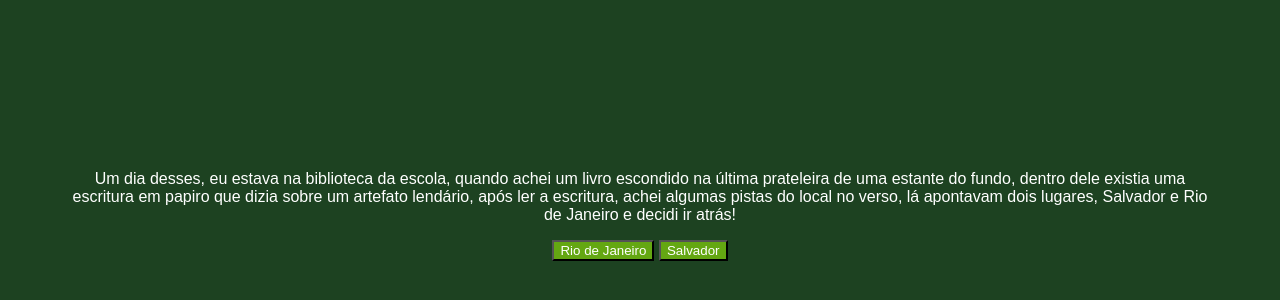
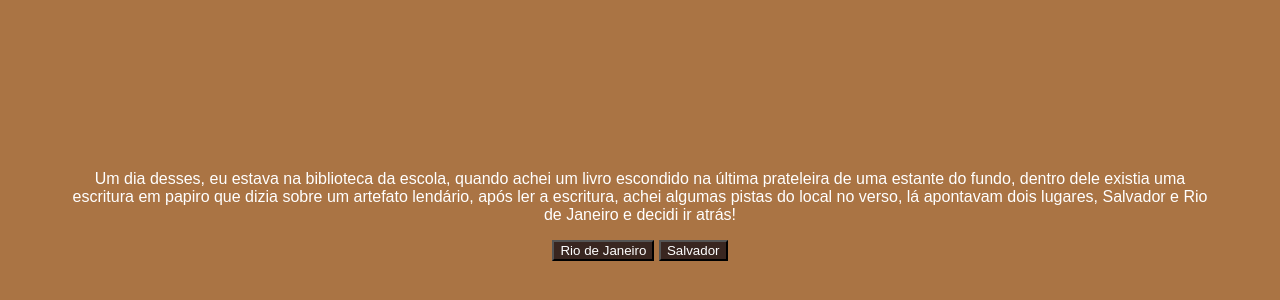
Before and after one commit to Thisa31/Aventura-Alura, a plain HTML site: page index.html in a window 1280 px wide. Shown: the part 152-452 px from the top of the page. Drawn offline with Linux system fonts and the light colour scheme; a web font is replaced by a local one.

Commit message:
Update style.css

```diff
--- a/style.css
+++ b/style.css
@@ -1,5 +1,5 @@
 body {
-    background-color: #1D4221;
+    background-color: #aa7444;
     color: white;
     font-family: "Bai Jamjuree", sans-serif;
     display: flex;
@@ -10,7 +10,7 @@ body {
 }
 
 button {
-    background-color: #64A712;
+    background-color: #392620;
     color: white;
     font-family: "Bai Jamjuree", sans-serif;
 }
@@ -29,5 +29,5 @@ main {
 }
 
 img {
-    max-width: 90%;
+    max-width: 50%;
 }
```
